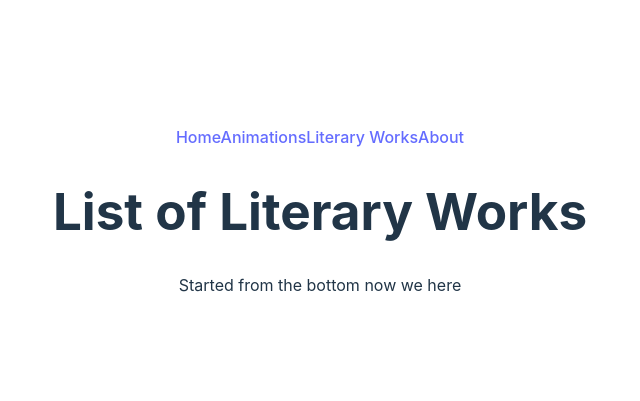
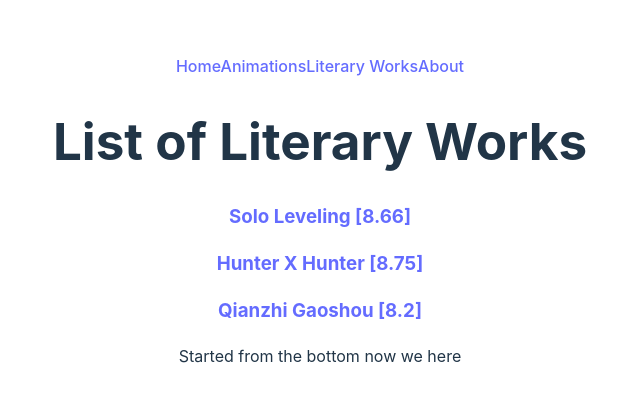
Before and after one commit to yangbri1/fullstack_mern_crud_capstone_frontend, a React (Vite) app: page /literary_works in a window 1280 px wide. Shown: the part 189-590 px from the top of the page, without its empty margins (320-960 px from the left). Built offline with nearby package versions, Linux system fonts and the light colour scheme.

Commit message:
NavBar <Link> components are working, but the individual dynamically created <Link> in the 'Literary_Works.jsx' aren't as so ...

```diff
--- a/src/App.jsx
+++ b/src/App.jsx
@@ -10,6 +10,7 @@
 import Animations from './pages/Animations.jsx';
 // Aside: if didn't export function as default -- need to destructure within file where it's being imported
 import { Literary_Works } from './pages/Literary_Works.jsx';
+import Rating from './pages/Rating.jsx';
 
 // bring in navigation links to App.jsx rather than individual pages (more efficient & App.jsx is the brain of the operation)
 import NavBar from './components/NavBar.jsx';
@@ -25,14 +26,15 @@
       {/* Routes will always be a container for route (can only have route) */}
       {/* Route CANNOT exist outside of Routes (can be self-closing & each rep a dif URL path) */}
       {/* Every Route component has 2 attributes "path" and "element" */}
-      {/* Route's attribute "element" must of a <functional component /> */}
+      {/* Route's attribute "element" must be passed in as <functional components /> */}
       <Routes>
         {/* Order routes from most specific to vague */}
         <Route path='/' element={<Home />} />
         <Route path='/animations' element={<Animations />} />
         <Route path='/literary_works' element={<Literary_Works />} />
         <Route path='/about' element={<About />} />
-        <Route path='/animations/animation/:name' element={<Animations />}></Route>
+        <Route path='/animations/animation/:name' element={<Animations />} />
+        <Route path='/literary_works/literary_work/:title ' element={<Rating />} />
         {/* catch all route for any unforeseen URL paths (should be last in order otw may interfere w/ other routes) */}
         <Route path='*' element={<NotFound />} />
       </Routes>
--- a/src/components/NavBar.jsx
+++ b/src/components/NavBar.jsx
@@ -3,6 +3,7 @@
 
 export default function NavBar(){
     return(
+        <div className="navbar">
             <nav>
                 {/* "linked to path ..." */}
                 <Link to={'/'}>Home</Link>
@@ -10,5 +11,6 @@
                 <Link to={'/literary_works'}>Literary Works</Link>
                 <Link to={'/about'}>About</Link>
             </nav>
+        </div>
     )
 }
--- a/src/pages/Literary_Works.jsx
+++ b/src/pages/Literary_Works.jsx
@@ -1,6 +1,57 @@
+// import <Link> component to navigate to other pages
+import { Link } from "react-router-dom";
+
 export function Literary_Works(){
+    // sample data from "literary_work_data.mjs" in the back-end server
+    const literary_works = [
+        {
+            title: "Solo Leveling",
+            type: "manhwa",
+            ratings: 8.66,
+            status: "COMPLETED",
+            genre: "FANTASY",
+            synopsis: "Sung Jin-Woo dubbed the 'World's Weakest' was left out to dry when D-Ranked dungeon went awry. Little did they know from his sacrifice, he was endowed a new ability by the [Developer(s)] --- the ability to gain exp, constantly growing. Soonafter, he achieved lvls over 9000 and went back to the traitors that rue his day...",
+            serialized: false
+        },
+        {
+            title: "Hunter X Hunter",
+            type: "manga",
+            ratings: 8.75,
+            status: "ONGOING",
+            genre: "ADVENTURE",
+            synopsis: "Story centered around Gon Freecss wants to become a Hunter so he can find his father, who abandoned him when he was young in search for adventure. Along Gon's journey, he encountered many unforeseened events, befriended many other Hunters, and expanded his knowledge of Nen",
+            serialized: false,
+        },
+        {
+            title: "Qianzhi Gaoshou",
+            type: "manhua",
+            ratings: 8.20,
+            status: "COMPLETED",
+            genre: "ACTION",
+            synopsis: "Ye Xiu was the pinnacle of his Esport, when rumors of his retirement came about. He never planned to retire; however, his team thought otherwise as they want to capitalized on bringing on a new upcoming, hotshot player. As Ye Xiu wouldn't budge the scence gets nasty as they orchestrate ways to professional end his career ...",
+            serialized: true
+        }
+    ];
+
     return(
-        <h1>List of Literary Works</h1>
+        <>
+            <h1>List of Literary Works</h1>
+            <div className="literary_works">
+                {/* need to use JS array methods .map(), .filter() or other techniques to manipulate data in React (normal .push() etc DN work) */}
+                {/* using .map() method to copy "literary_works" array , perform some action and reveal a NEW array */}
+                {literary_works.map((comic) => {
+                    // destructure out some attributes from "comic" obj {} for later use
+                    const { title, type, ratings } = comic;
+                    // create some <link> components to listed works dynamically
+                    return(
+                        <Link to={`/literary_works/rating/${title}`}>
+                            <h3>{title} [{ratings}]</h3>
+                        </Link>
+                    );
+                })}
+            </div>
+        </>
+
     );
 }
 
--- /dev/null
+++ b/src/pages/Rating.jsx
@@ -0,0 +1,11 @@
+
+import { useParams } from "react-router-dom";
+
+export default function Rating(){
+    // destructure out ratings value from "Literary_Works" obj {}
+    const { title, ratings } = useParams();
+
+    return(
+        <h4>{ratings}</h4>
+    )
+}
```
Lines whose indentation alone changed are shown as unchanged.
